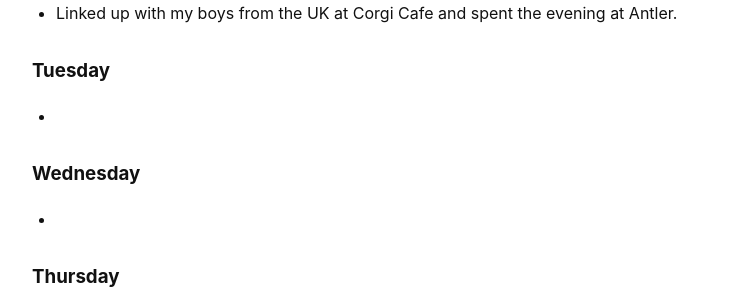
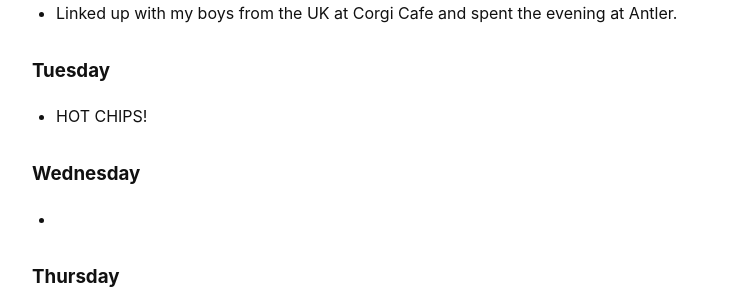
Before and after one commit to kiankyars/kiankyars.github.io, a Jekyll site: the page built from _posts/weekly-victories/2026-08-28-weekly-victories.md, in a window 1280 px wide. Shown: the part 580-880 px from the top of the page, without its empty margins (262-1015 px from the left). Built offline with Jekyll 4.4.1, drawn with Linux system fonts in a browser that asks for light colours.

Commit message:
Add Tuesday weekly victory.
Co-authored-by: Cursor <cursoragent@cursor.com>

```diff
--- a/_posts/weekly-victories/2026-08-28-weekly-victories.md
+++ b/_posts/weekly-victories/2026-08-28-weekly-victories.md
@@ -19,7 +19,7 @@ categories: reflection
 
 ### Tuesday
 
--
+- HOT CHIPS!
 
 ### Wednesday
 
```
